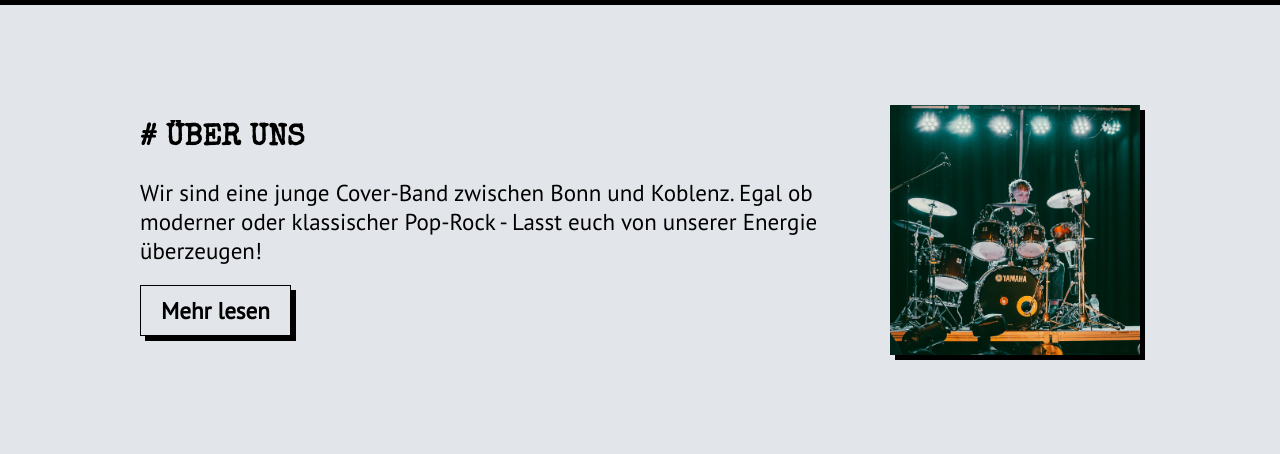
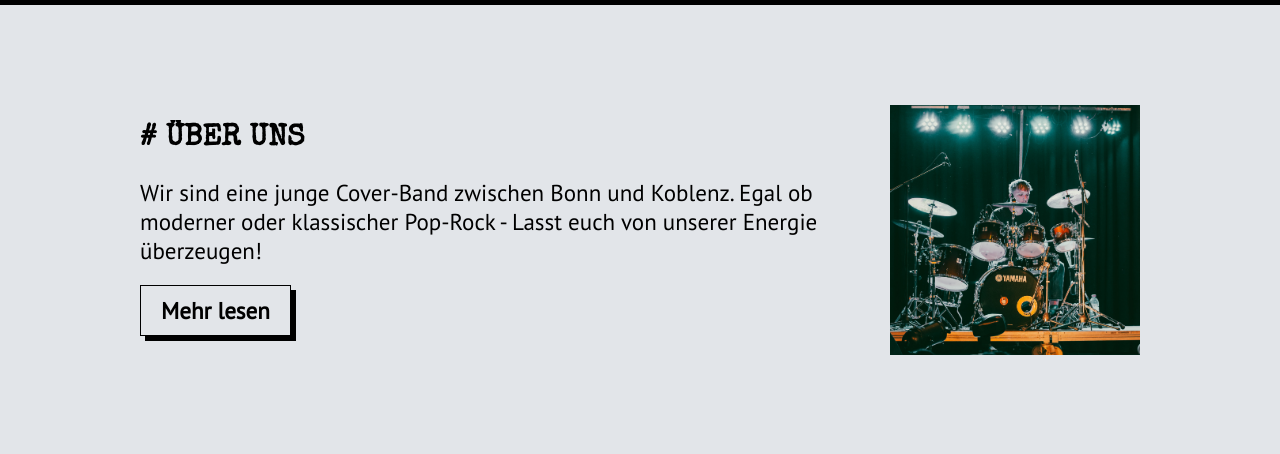
Before and after one commit to teaspoon-de/www-quint-felicity, a PHP site: page / in a window 1280 px wide. Shown: the part 1428-1882 px from the top of the page. Run offline with PHP 8.4, Linux system fonts and the light colour scheme; data that the repository does not hold is empty.

Commit message:
Overflow hidden?

```diff
--- a/public/css/index.css
+++ b/public/css/index.css
@@ -34,9 +34,7 @@
 #heroM {
     display: block;
 }
-/*#hero {
-    display: none;
-}*/
+
 
 @media only screen and (min-width: 1300px) {
     #heroM {
--- a/public/css/style.css
+++ b/public/css/style.css
@@ -120,6 +120,7 @@ a:focus {
     justify-content: space-between;
     gap: 40px;
     max-width: 1000px;
+    overflow: hidden;
 }
 .artShort article img {
     float: left;
```
